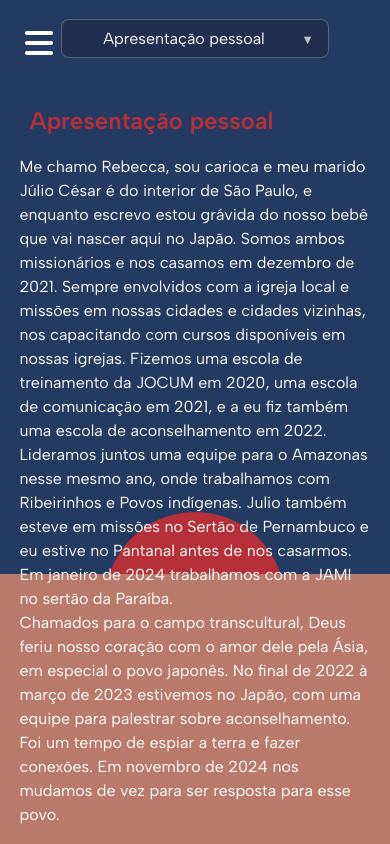
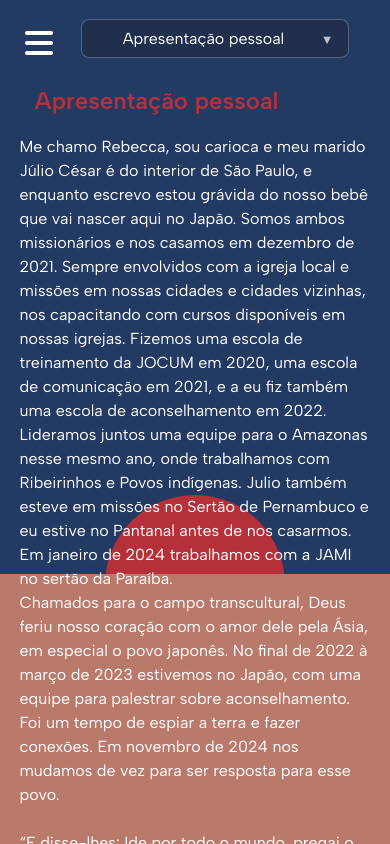
Before and after one commit to familiasegolin/familiasegolin.github.io, a plain HTML site: page sobre.html in a window 390 px wide. Drawn offline with Linux system fonts and the light colour scheme.

Commit message:
refinamento parte 1

```diff
--- a/sobre.css
+++ b/sobre.css
@@ -154,18 +154,18 @@ body {
 .conteudo-secao {
  text-align: left;
   width: 90%;
-  max-width: 600px;
   line-height: 1.5;
   animation: fadeIn 0.4s ease;
   z-index: 3;
   padding-left: 180px;
   padding-right: 2%;
+  margin-top: -5%;
 }
 
 
 .conteudo-secao h2 {
   color: #b53039;
-  padding-left: 10px;
+  padding-left: 15px;
   margin-bottom: 15px;
 }
 
@@ -222,5 +222,8 @@ body {
 .conteudo-secao {
   padding-left: 2%;
 }
+.secao-dropdown{
+  margin-left: 10%;
+}
 
 }
--- a/style.css
+++ b/style.css
@@ -139,19 +139,7 @@ main {
 }
 
 
-  /* Responsivo */
-  @media (max-width: 768px) {
-    .sun {
-      width: 180px;
-      height: 180px;
-      bottom: 20%;
-    }
-    .text-jp {
-      font-size: 1.5rem;
-      right: 6%;
-      top: 12%;
-    }
-  }
+
 
 /* Footer */
 .footer {
@@ -256,3 +244,20 @@ html {
 html, body {
   height: 100%;
 }
+
+/* Responsivo */
+  @media (max-width: 768px) {
+    .sun {
+      width: 180px;
+      height: 180px;
+      bottom: 20%;
+    }
+    .text-jp {
+      font-size: 1.5rem;
+      right: 6%;
+      top: 12%;
+    }
+    h1{
+      padding-left: 10%;
+    }
+  }
```
Also changed, not shown: galeria.html (+2 -2 lines), oferta.html (+1 -1 lines).
